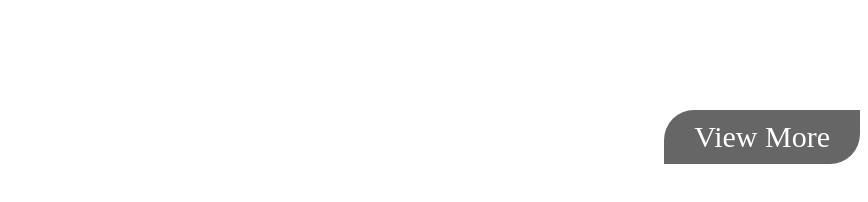
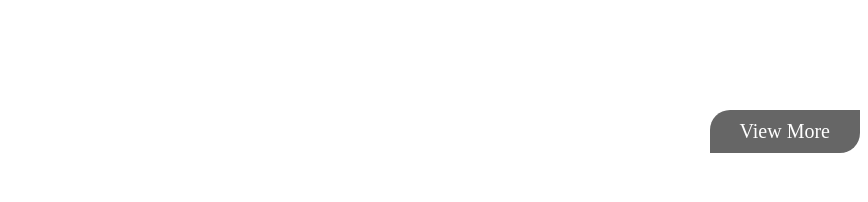
Before and after one commit to been1747/portfolio, a plain HTML site: page responsive.html in a window 1280 px wide. Shown: the part 232-434 px from the top of the page, 412-1280 px from the left. Drawn offline with Linux system fonts and the light colour scheme.

Commit message:
portfolio

```diff
--- a/responsive.html
+++ b/responsive.html
@@ -7,8 +7,8 @@
     <title>반응형웹디자인</title>
     <link rel="shortcut icon" href="images/responsivefavicon.ico">
     <style>
-        a{text-decoration: none; color: #fff; float: right; font-size: 30px; padding: 10px 30px;
-        font-weight: 500; background: #666; border-radius: 30px 0 30px 0; margin:30px 0;}
+        a{text-decoration: none; color: #fff; float: right; font-size: 20px; padding: 10px 30px;
+        font-weight: 500; background: #666; border-radius: 20px 0 20px 0; margin:30px 0;}
     </style>
 </head>
 <body>
```
Also changed, not shown: web.html (+2 -2 lines).
